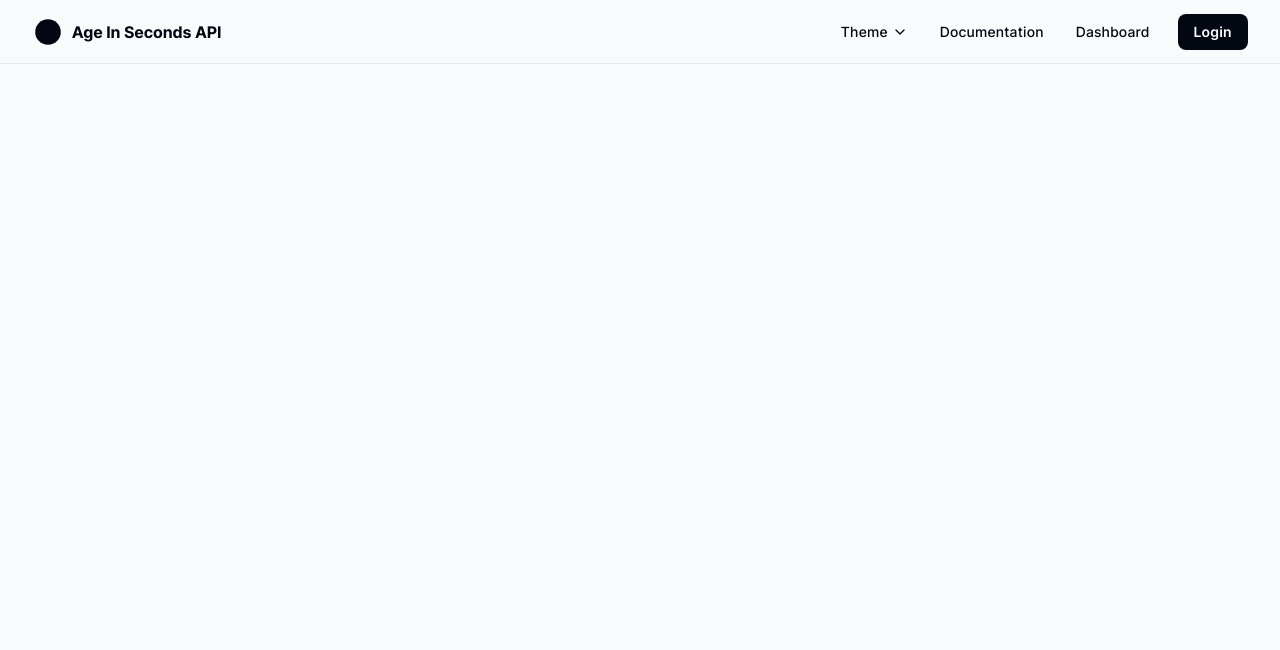
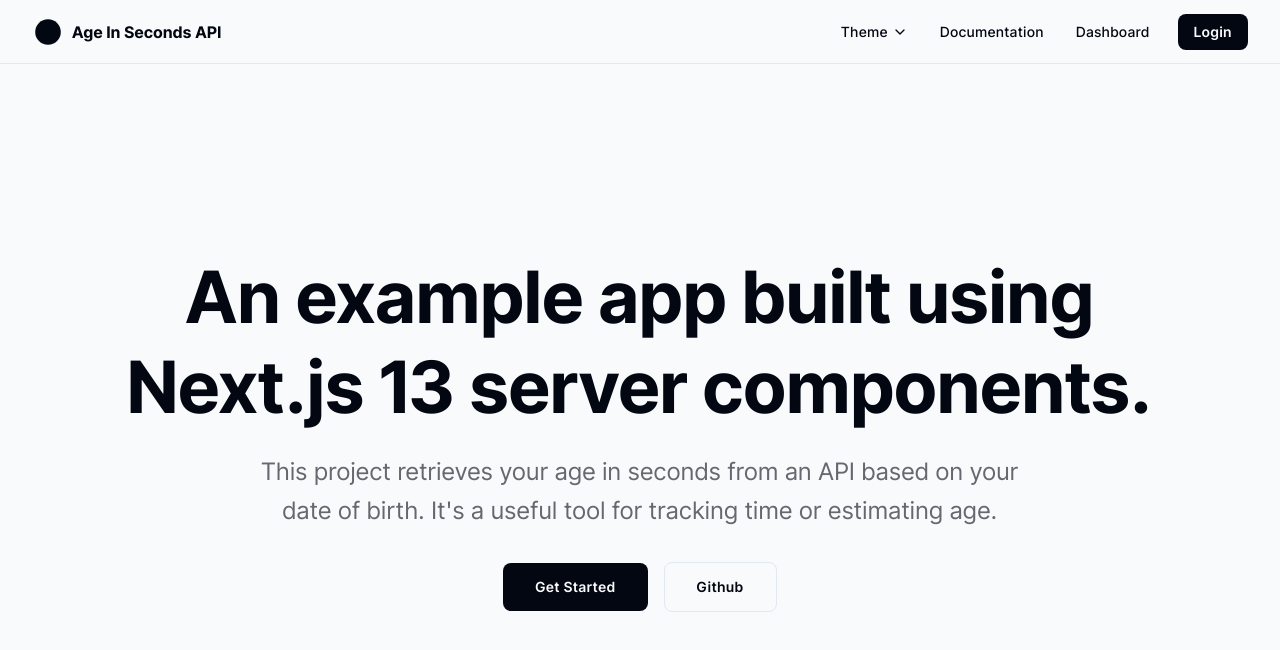
Before and after one commit to alifarooq9/AgeInSecondsApi, a Next.js app: page / in a window 1280 px wide. Shown: the top 650 px of the page. Built offline with nearby package versions, Linux system fonts and the light colour scheme; what tailwindcss-radix would draw is missing.

Commit message:
landing page desktop

```diff
--- a/src/app/layout.tsx
+++ b/src/app/layout.tsx
@@ -20,7 +20,7 @@ export default function RootLayout({
 		<html lang="en">
 			<body
 				className={cn(
-					"antialiased min-h-screen tracking-wider text-background bg-slate-50 dark:bg-background dark:text-slate-50",
+					"antialiased flex flex-col min-h-screen w-full tracking-wider text-background bg-slate-50 dark:bg-background dark:text-slate-50",
 					inter.className
 				)}
 			>
--- a/src/app/page.tsx
+++ b/src/app/page.tsx
@@ -1,7 +1,39 @@
+import { buttonVariants } from "@/components/ui/Button";
+import { cn } from "@/utils/classNames";
 import { NextPage } from "next";
+import Link from "next/link";
 
 const Home: NextPage = () => {
-	return <main></main>;
+	return (
+		<main className="flex-grow flex flex-col items-center justify-center component-style-default">
+			<h1 className="font-bold text-7xl text-center container max-w-6xl leading-tight">
+				An example app built using Next.js 13 server components.
+			</h1>
+
+			<p className="container mt-5 leading-relaxed max-w-3xl text-2xl text-background/60 dark:text-slate-500 text-center">
+				This project retrieves your age in seconds from an API based on
+				your date of birth. It&apos;s a useful tool for tracking time or
+				estimating age.
+			</p>
+
+			<div className="mt-8 flex items-center space-x-4">
+				<Link
+					href="/login"
+					className={cn(buttonVariants({ size: "xl" }))}
+				>
+					Get Started
+				</Link>
+				<Link
+					href="/login"
+					className={cn(
+						buttonVariants({ size: "xl", variant: "border" })
+					)}
+				>
+					Github
+				</Link>
+			</div>
+		</main>
+	);
 };
 
 export default Home;
--- a/src/components/Header.tsx
+++ b/src/components/Header.tsx
@@ -6,7 +6,7 @@ import ThemeSwitcher from "./ThemeSwitcher";
 
 const Header: FC = () => {
 	return (
-		<header className="h-16 flex justify-center items-center w-full border-b border-default">
+		<header className="h-16 z-40 sticky top-0 bg-slate-50 dark:bg-background flex justify-center items-center w-full border-b border-default">
 			<div className="component-style-default max-w-7xl flex justify-between items-center">
 				<Link
 					href="/"
@@ -26,7 +26,7 @@ const Header: FC = () => {
 				</Link>
 
 				<nav>
-					<ul className="flex items-center ">
+					<ul className="flex items-center">
 						<ThemeSwitcher />
 
 						<li>
--- a/src/components/ThemeSwitcher.tsx
+++ b/src/components/ThemeSwitcher.tsx
@@ -23,7 +23,7 @@ const ThemeSwitcher: FC = () => {
 				<DropdownMenu.Content
 					forceMount
 					align="end"
-					className="bg-slate-50 w-40 space-y-1 dark:bg-background border rounded-xl p-2 border-default radix-state-open:animate-in radix-state-open:fade-in radix-state-open:slide-in-from-top-3 radix-state-closed:animate-out radix-state-closed:fade-out radix-state-closed:slide-out-to-top-3"
+					className="bg-slate-50 w-40 z-50 space-y-1 dark:bg-background border rounded-xl p-2 border-default radix-state-open:animate-in radix-state-open:fade-in radix-state-open:slide-in-from-top-3 radix-state-closed:animate-out radix-state-closed:fade-out radix-state-closed:slide-out-to-top-3"
 				>
 					<DropdownMenu.Item asChild>
 						<Button
--- a/src/components/ui/Button.tsx
+++ b/src/components/ui/Button.tsx
@@ -18,8 +18,14 @@ const buttonVariants = cva(
 				ghost: "bg-transparent text-background font-medium dark:text-slate-50 hover:bg-background/5 dark:hover:bg-slate-50/10 transition-colors",
 				secondary:
 					"bg-background/10 text-background font-medium dark:text-slate-50 dark:bg-slate-50/10 transition-colors hover:bg-background/20 dark:hover:bg-slate-50/20",
+				border: "font-semibold border border-default text-background dark:text-slate-50 dark:bg-transparent transition-colors hover:bg-background/5 dark:hover:bg-slate-300/10",
 			},
-			size: { sm: "px-3 py-1.5", md: "px-4 py-2", lg: "px-6 py-3" },
+			size: {
+				sm: "px-3 py-1.5",
+				md: "px-4 py-2",
+				lg: "px-6 py-3",
+				xl: "px-8 py-3.5",
+			},
 		},
 		defaultVariants: {
 			variant: "default",
```
